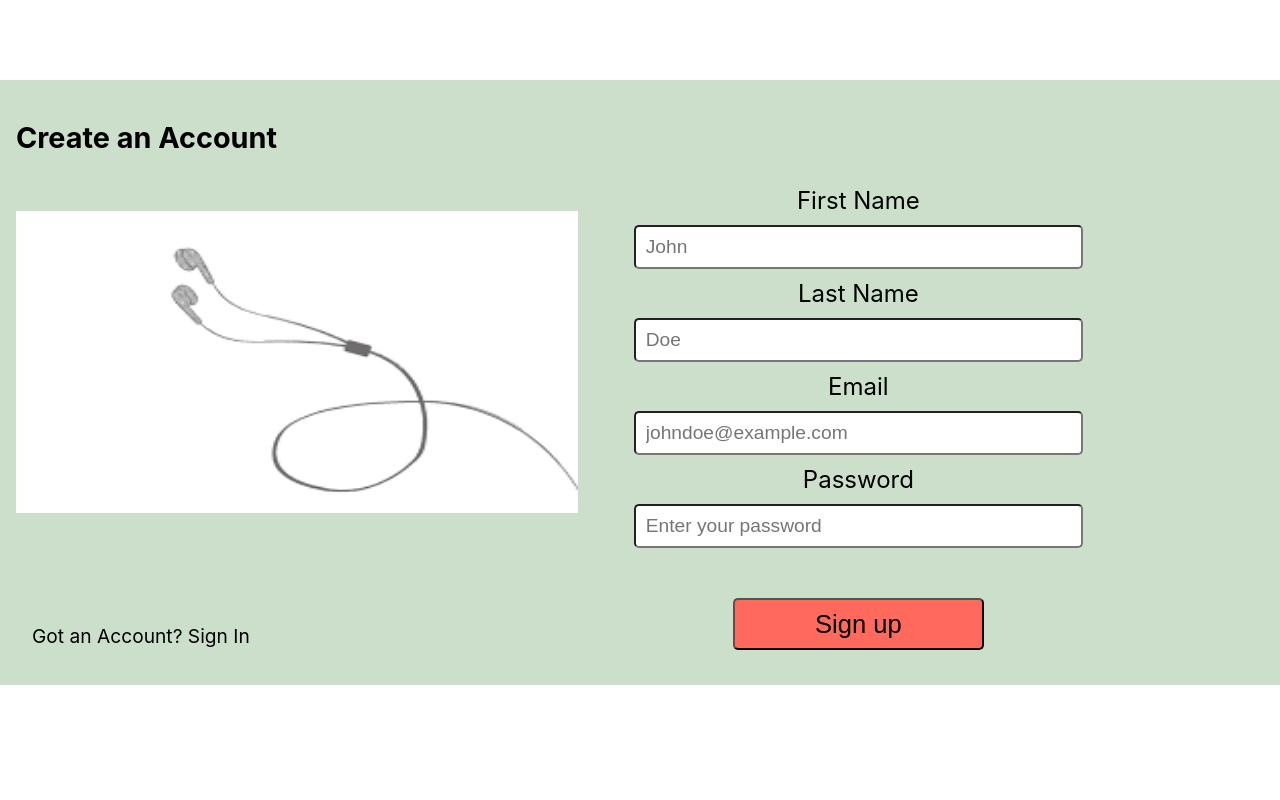
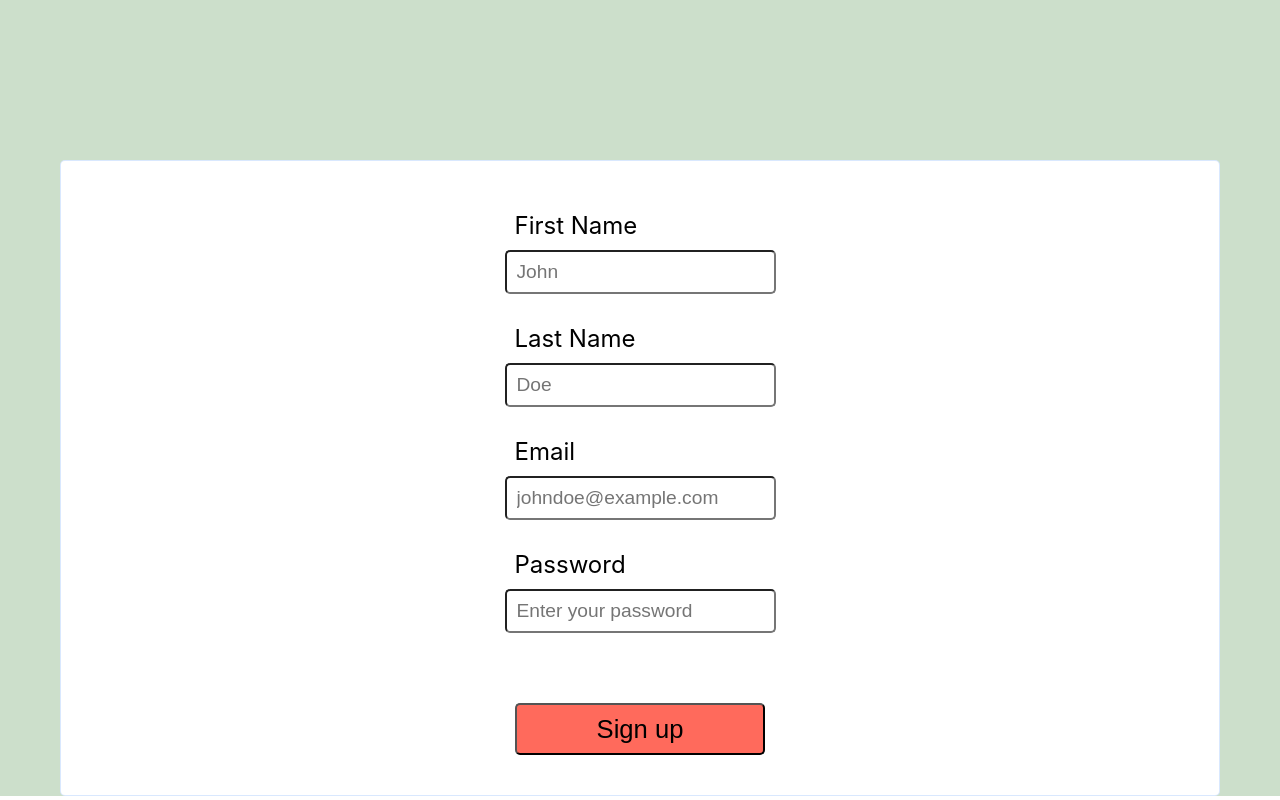
Before and after one commit to EU3-LambdaX-YoutubeMusic/Frontend, a React (Create React App) app: page /signup in a window 1280 px wide. Built offline with nearby package versions, Linux system fonts and the light colour scheme.

Commit message:
add styling changes

```diff
--- a/src/Components/SignIn.jsx
+++ b/src/Components/SignIn.jsx
@@ -1,6 +1,6 @@
 import React from 'react';
 import { Formik } from 'formik';
-import { StyledFormField, StyledInput, StyledLabel, StyledSignupContainer, StyledButton } from '../Styles/StyledForm';
+import { StyledForm, StyledInput, StyledLabel, StyledSignupContainer, StyledButton } from '../Styles/StyledForm';
 
 import SignupImage from '../Assets/earphone.png';
 
@@ -18,7 +18,7 @@ export default function LoginForm (props) {
         </div>
         <div className="right">
         <Formik>
-            <StyledFormField>
+            <StyledForm>
               <StyledLabel>Email</StyledLabel>
               <div data-testid="emailField" className="inputField">
               <StyledInput
@@ -41,7 +41,7 @@ export default function LoginForm (props) {
                 Sign In
             </StyledButton>
             </p>
-            </StyledFormField>
+            </StyledForm>
         </Formik>
         </div>
         </StyledSignupContainer>
--- a/src/Components/SignUp.jsx
+++ b/src/Components/SignUp.jsx
@@ -1,7 +1,7 @@
 import React from 'react';
 import axios from 'axios';
 import { Formik } from 'formik';
-import { StyledFormField, StyledInput, StyledLabel, StyledSignupContainer, StyledButton } from '../Styles/StyledForm';
+import { StyledForm, StyledFormField, StyledInput, StyledLabel, StyledSignupContainer, StyledButton } from '../Styles/StyledForm';
 import { validationSchema } from '../Helpers/ValidationSchema';
 
 import SignupImage from '../Assets/earphone.png';
@@ -17,13 +17,14 @@ const initialSignupForm = {
 export default function RegisterForm () {
     return (
         <StyledSignupContainer>
-        <div className="left">
+        {/* <div className="left">
         <h1>Create an Account</h1>
         <div className="img-cont">
           <img src={SignupImage} alt="Earphones" />
         </div>
         <p>Got an Account? Sign In</p>
-        </div>
+        </div> */}
+
         <div className="right">
         <Formik
             validationSchema = {validationSchema}
@@ -51,47 +52,49 @@ export default function RegisterForm () {
                 isSubmitting,
                 handleSubmit
             }) => (
-            <StyledFormField onSubmit={handleSubmit}>
+            <div className="AuthBox">
+            <StyledForm onSubmit={handleSubmit}>
+            <StyledFormField>
               <StyledLabel>First Name</StyledLabel>
-              <div data-testid="firstnameField" className="inputField">
               <StyledInput
               name="First Name"
               type="text"
               placeholder="John"
               value={values.firstName}
               />
-              </div>
+            </StyledFormField>
+            <StyledFormField>
               <StyledLabel>Last Name</StyledLabel>
-              <div data-testid="lastnameField" className="inputField">
               <StyledInput
               name="Last Name"
               type="text"
               placeholder="Doe"
               value={values.lastName}
               />
-              </div>
+              </StyledFormField>
+              <StyledFormField>
               <StyledLabel>Email</StyledLabel>
-              <div data-testid="emailField" className="inputField">
               <StyledInput
               name="Email"
               type="email"
               placeholder="johndoe@example.com"
               value={values.email}
               />
-              </div>
+              </StyledFormField>
+              <StyledFormField>
               <StyledLabel>Password</StyledLabel>
-              <div data-testid="passwordField" className="inputField">
               <StyledInput
               name="password"
               type="password"
               placeholder="Enter your password"
               value={values.password}
               />
-              </div>
+              </StyledFormField>
               <StyledButton type="submit" disabled={isSubmitting}>
                 Sign up
             </StyledButton>
-            </StyledFormField>
+            </StyledForm>
+            </div>
             )}
         </Formik>
         </div>
--- a/src/Styles/StyledForm.js
+++ b/src/Styles/StyledForm.js
@@ -5,8 +5,7 @@ export const StyledSignupContainer = styled.section`
     max-width: 100%;
     display: flex;
     flex-direction: row;
-    margin-top: 5rem;
-    padding: 1rem;
+    padding: 80px 60px 0 60px;
     background-color: #CCDFCB;
 
     .left {
@@ -16,7 +15,7 @@ export const StyledSignupContainer = styled.section`
 
         h1 {
             font-size: 1.8rem;
-            padding: 0 2rem 2rem 0;
+            padding: 0 50px 50px 0;
         }
 
         h2 {
@@ -38,12 +37,12 @@ export const StyledSignupContainer = styled.section`
     .right {
         display: flex;
         flex-direction: column;
-        width: 45%;
+        width: 100%;
         margin-top: 80px;
     }
 `;
 
-export const StyledFormField = styled(Form)`
+export const StyledForm = styled(Form)`
     display: flex;
     flex-direction: column;
     align-items: center;
@@ -55,6 +54,12 @@ export const StyledFormField = styled(Form)`
         width:80%;
     }
 
+`;
+
+export const StyledFormField = styled.div`
+    display: flex;
+    flex-direction: column;
+    margin-bottom: 20px;
 `;
 
 export const StyledInput = styled.input`
--- a/src/index.css
+++ b/src/index.css
@@ -10,4 +10,12 @@ body {
 code {
   font-family: source-code-pro, Menlo, Monaco, Consolas, 'Courier New',
     monospace;
+
 }
+
+.AuthBox {
+  background-color: #ffffff;
+  border: 1px solid #0066f526;
+  border-radius: 5px;
+  padding: 40px;
+}
```
